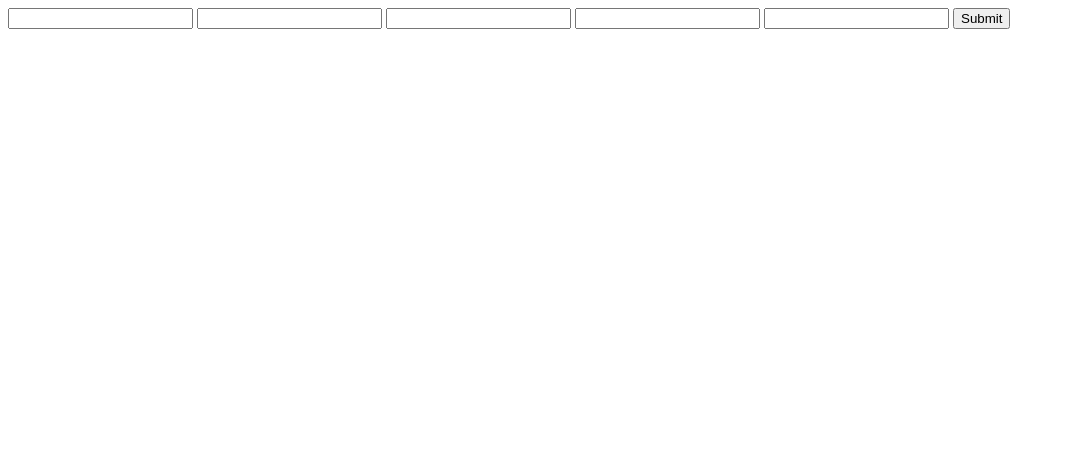
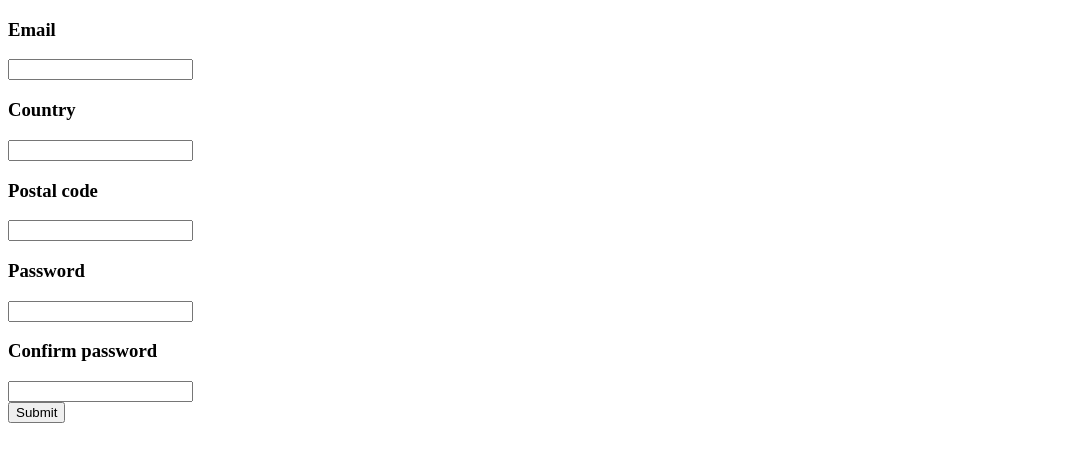
Before and after one commit to slabwu/form-validation, a plain HTML site: page index.html in a window 1280 px wide. Shown: the whole page, without its empty margins (0-1065 px from the left). Drawn offline with Linux system fonts and the light colour scheme.

Commit message:
Generate title & error div

```diff
--- a/index.html
+++ b/index.html
@@ -4,7 +4,7 @@
     <meta charset="UTF-8">
     <meta name="viewport" content="width=device-width, initial-scale=1.0">
     <link rel="stylesheet" href="style.css">
-    <script type="module" src="main.js" defer></script>
+    <script src="script.js" defer></script>
     <title>Form</title>
 </head>
 <body>
--- a/script.js
+++ b/script.js
@@ -0,0 +1,14 @@
+const fields = document.querySelectorAll('input')
+const form = document.querySelector('form')
+
+fields.forEach((field) => {
+  const title = document.createElement('h3')
+  title.innerText = field.id[0].toUpperCase() + field.id.slice(1)
+  title.classList.add('title')
+  field.before(title)
+
+  const error = document.createElement('div')
+  error.classList.add('error')
+  error.innerText = ''
+  field.after(error)
+})
```
